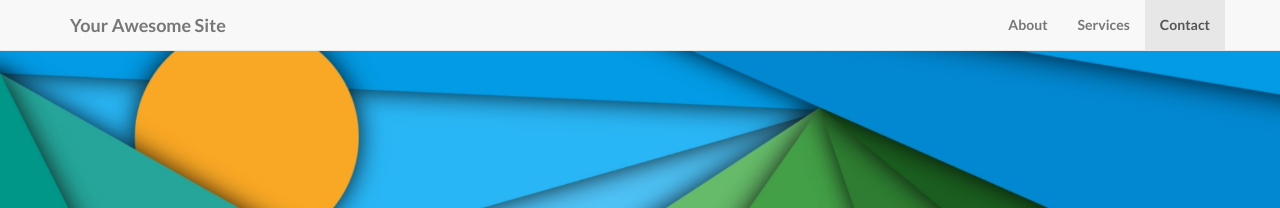
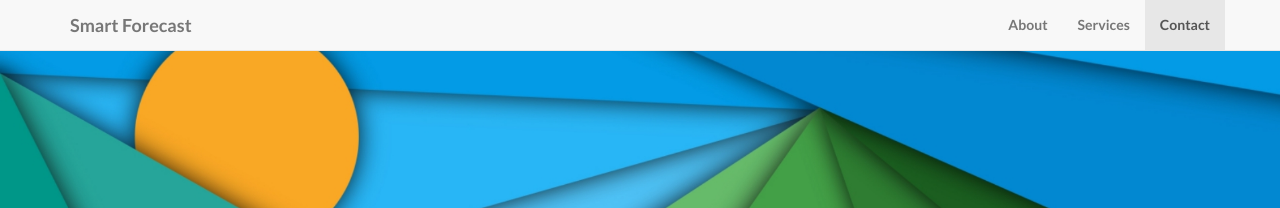
Before and after one commit to copypastestd/TestGitPages, a Jekyll site: the page built from index.html, in a window 1280 px wide. Shown: the top 208 px of the page. Built offline with Jekyll 4.4.1, drawn with Linux system fonts in a browser that asks for light colours.

Commit message:
change title, github

```diff
--- a/_config.yml
+++ b/_config.yml
@@ -3,9 +3,9 @@
 # ----------------------- #
 
 url: http://yoursite.com
-title: Your Awesome Site
+title: Smart Forecast
 email: your-email@domain.com
-author: Your Name
+author: Khasang
 description: > # "Write an awesome description for your new site here.
   You can edit this line in _config.yml. It will appear in your document
   head meta (for Google search results) and in your feed.xml site
@@ -29,6 +29,6 @@ social:
   - title: twitter
     url: https://twitter.com/SBootstrap
   - title: github
-    url: https://github.com/IronSummitMedia/startbootstrap
+    url: https://github.com/khasang/SmartForecast
   - title: linkedin
     url:
```
